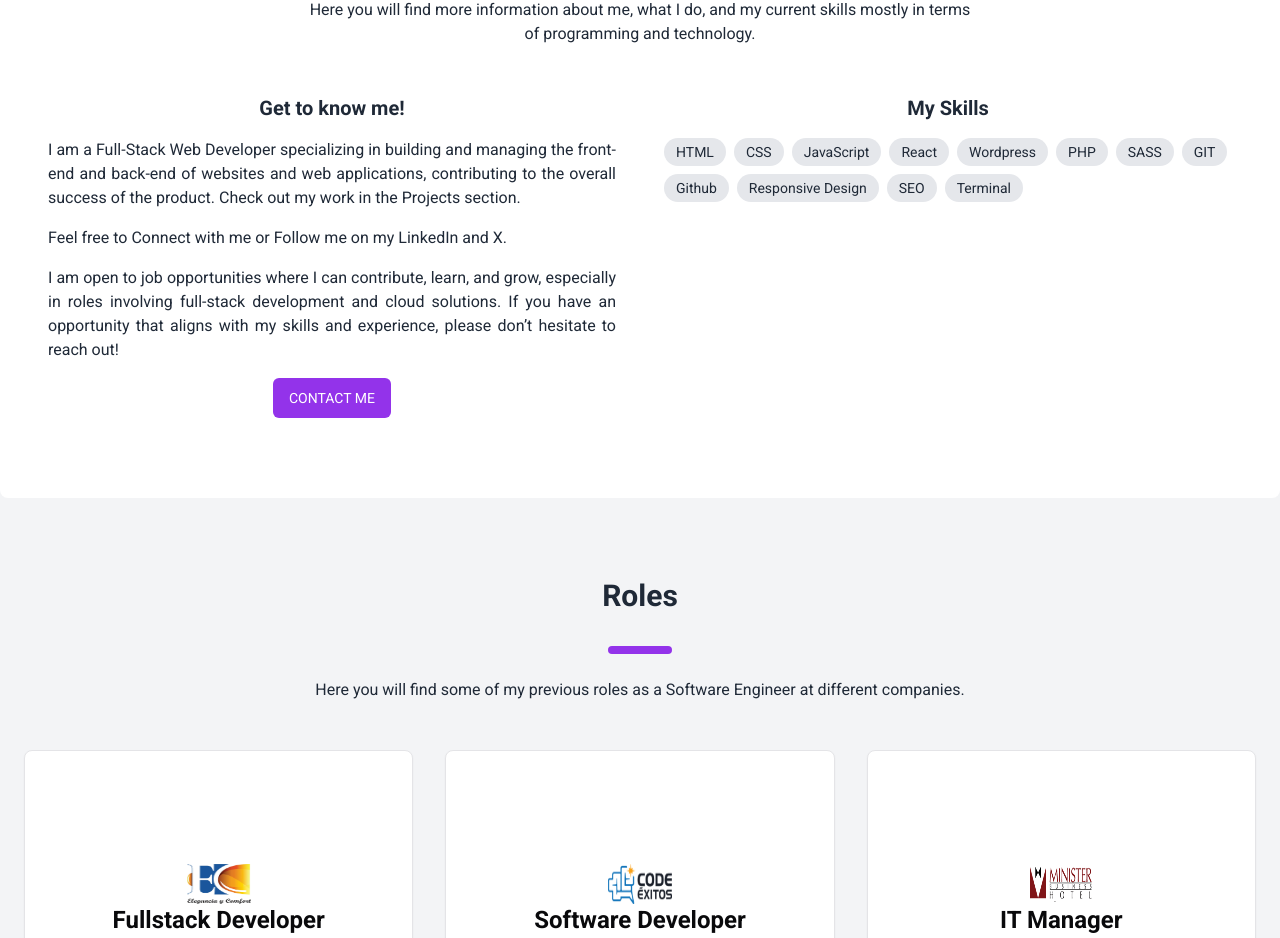
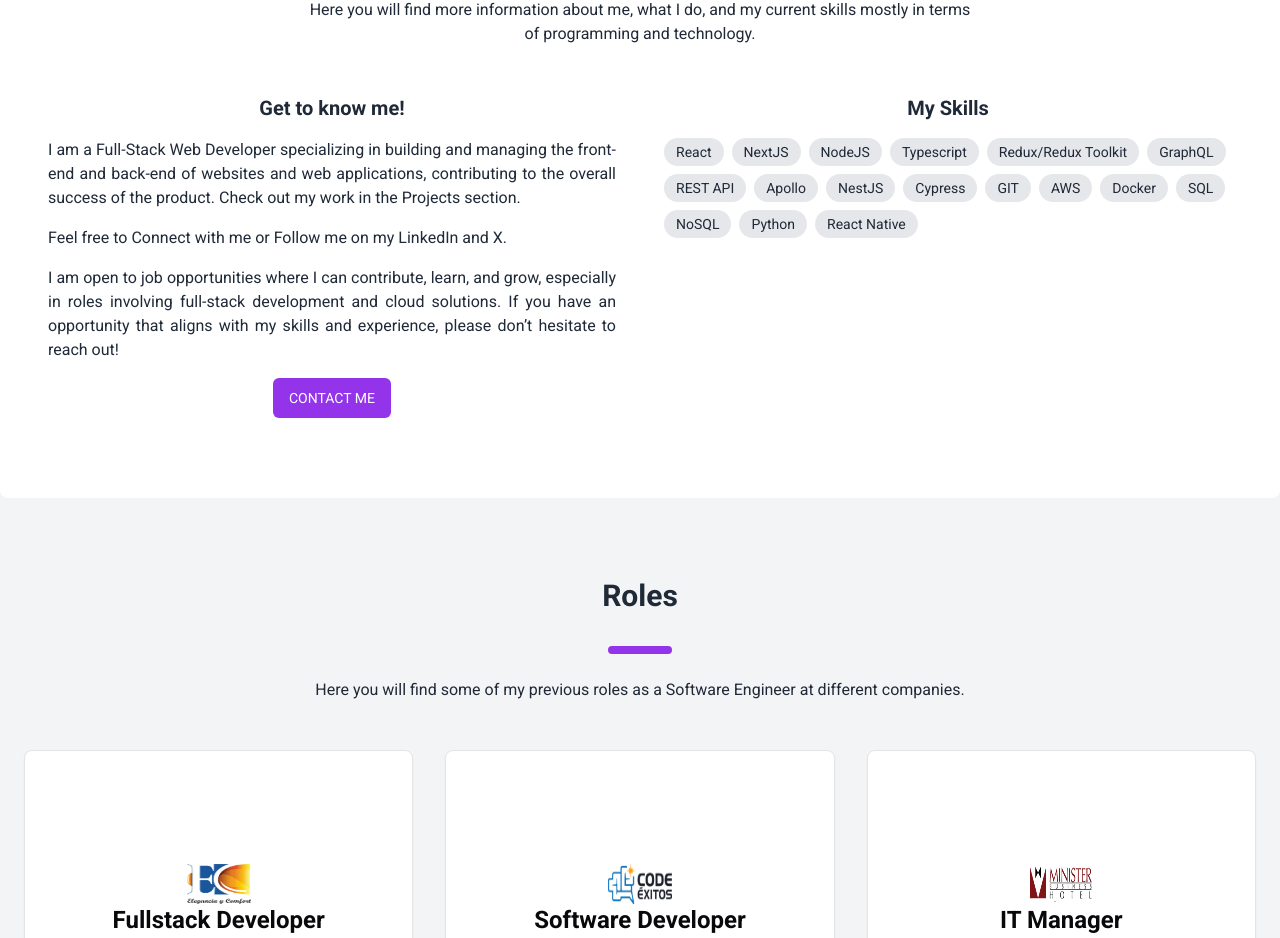
Before and after one commit to Athroscf/portfolio-2.0, a Next.js app: page / in a window 1280 px wide. Shown: the part 1054-1992 px from the top of the page. Built offline with nearby package versions, Linux system fonts and the light colour scheme.

Commit message:
update: skills

```diff
--- a/src/app/components/About.tsx
+++ b/src/app/components/About.tsx
@@ -4,18 +4,23 @@ import { useTheme } from "../theme-provider";
 import DividerLine from "./DividerLine";
 
 const skills = [
-  "HTML",
-  "CSS",
-  "JavaScript",
   "React",
-  "Wordpress",
-  "PHP",
-  "SASS",
+  "NextJS",
+  "NodeJS",
+  "Typescript",
+  "Redux/Redux Toolkit",
+  "GraphQL",
+  "REST API",
+  "Apollo",
+  "NestJS",
+  "Cypress",
   "GIT",
-  "Github",
-  "Responsive Design",
-  "SEO",
-  "Terminal",
+  "AWS",
+  "Docker",
+  "SQL",
+  "NoSQL",
+  "Python",
+  "React Native",
 ];
 
 const About = () => {
```
